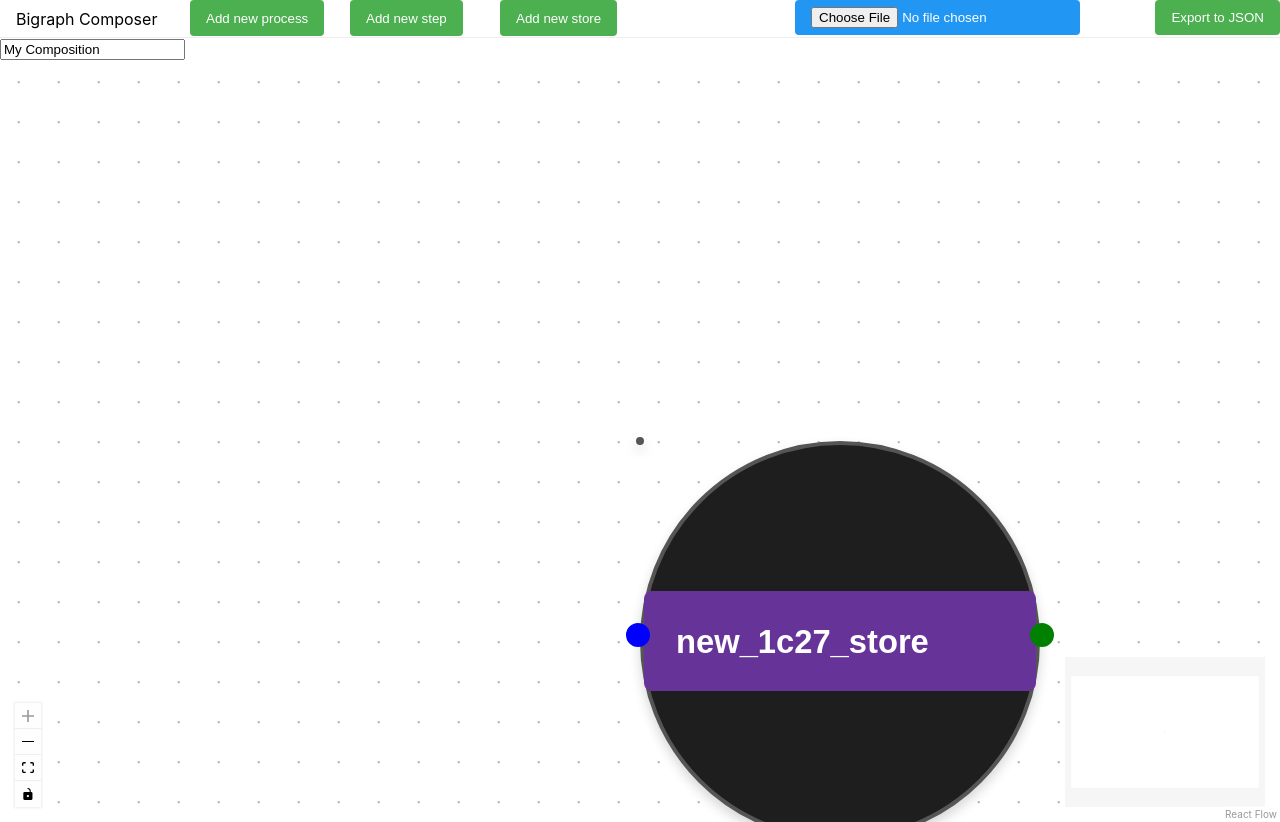
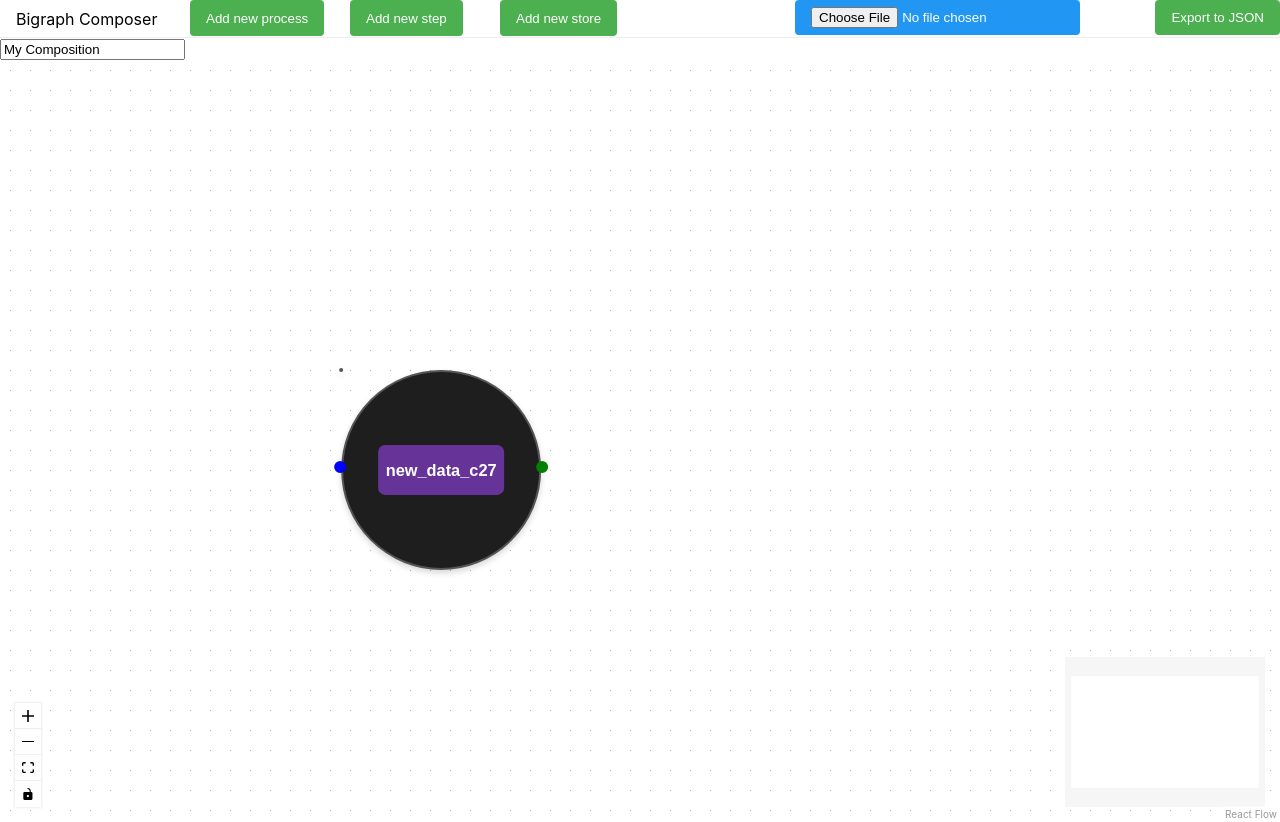
Before and after one commit to AlexPatrie/bio-blocks, a Next.js app: page / in a window 1280 px wide. Both pictures are taken after a click on the button "Add new store". Built offline with nearby package versions, Linux system fonts and the light colour scheme.

Commit message:
pos for flow

```diff
--- a/src/components/Flow.tsx
+++ b/src/components/Flow.tsx
@@ -231,7 +231,7 @@ export default function App() {
 
   const addEmptyStoreNode = () => {
     const uuid = crypto.randomUUID();
-    const newNodeId = `new_${uuid.slice(uuid.length - 4, uuid.length)}`;
+    const newNodeId = `new_data_${uuid.slice(uuid.length - 3, uuid.length)}`;
 
     const emptyStore = vivarium.newEmptyStoreNodeData(newNodeId, numObjects);
     vivarium.addObject(emptyStore);
@@ -283,7 +283,8 @@ export default function App() {
         edgeTypes={edgeTypes}
         onEdgesChange={onEdgesChange}
         onConnect={onConnect}
-        fitView
+        defaultViewport={{ zoom: 1, x: 200, y: 200}}
+        // fitView
       >
         <Background />
         <MiniMap />
--- a/src/components/nodes/StoreNodeField.tsx
+++ b/src/components/nodes/StoreNodeField.tsx
@@ -18,9 +18,6 @@ export function StoreNodeField({ data }: StoreNodeFieldProps) {
   const [currentValue, setValue] = useState<string[]>(data.value); // local state for editing
   const [inputValue, setInputValue] = useState(currentValue[0] || "");
 
-  console.log(`Current value: ${currentValue}`);
-  console.log(`Input Value: ${inputValue}`);
-
   // get original value
   const originalValue = data.value;
 
@@ -36,7 +33,6 @@ export function StoreNodeField({ data }: StoreNodeFieldProps) {
   const handleKeyDown = useCallback(
     (keyEvent: React.KeyboardEvent<HTMLInputElement>) => {
       if (keyEvent.key === "Enter") {
-        console.log("Enter pressed.");
         setValue([inputValue]);
         setEditMode(false);
       }
--- a/src/services/VivariumService.ts
+++ b/src/services/VivariumService.ts
@@ -76,7 +76,7 @@ export class VivariumService {
     const nodeId = !name ? newId : name as string;
     return {
       nodeId: nodeId,
-      value: [`${nodeId}_store`],
+      value: [`${nodeId}`],
       connections: []
     }
   }
--- a/src/styles/globals.css
+++ b/src/styles/globals.css
@@ -59,11 +59,12 @@ a {
   font-weight: bold;
   display: flex;
   align-items: center;
-  padding-left: 1rem;
-  justify-content: space-between; /* Space out elements */
-  border-radius: 4px;
+  justify-content: center; /* Space out elements */
   height: 50px;
-  width: 100%;
+  border-radius: 7px;
+  padding-right: 0.5rem;
+  padding-left: 0.5rem;
+  width: fit-content;
 }
 
 .handles {
```
